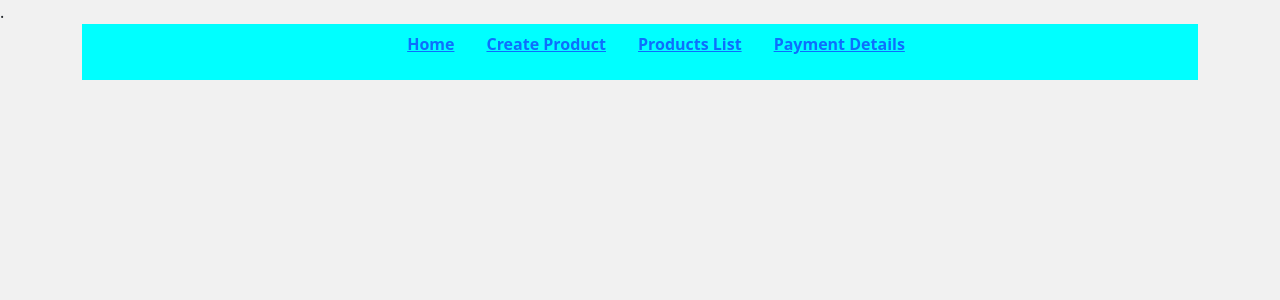
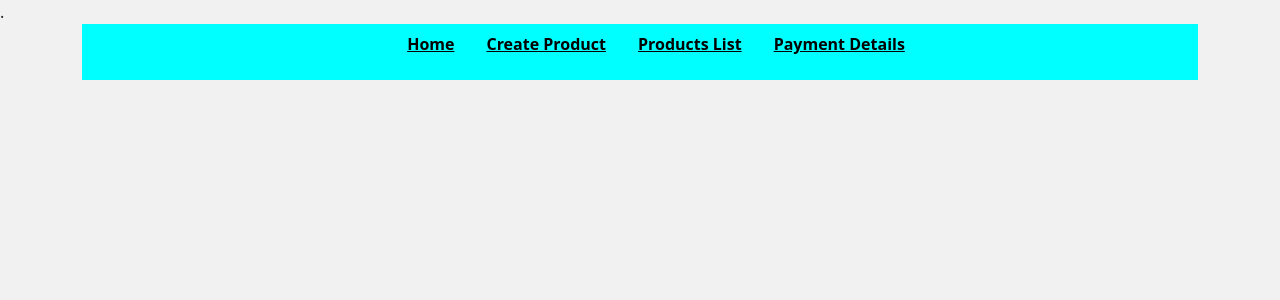
Before and after one commit to Sanjay150897/ROZERPAY, a PHP site: page /foobar/ in a window 1280 px wide. Shown: the top 300 px of the page. Run offline with PHP 8.4, Linux system fonts and the light colour scheme; data that the repository does not hold is empty.

Commit message:
modify navbar

```diff
--- a/index.php
+++ b/index.php
@@ -25,6 +25,10 @@ require_once("config.php");
     background-color: aqua;
     color: black;
     font-weight: bolder;
+}
+ul,a{
+    list-style-type: none;
+    color: black;
 }
     </style>
 </head>
```
